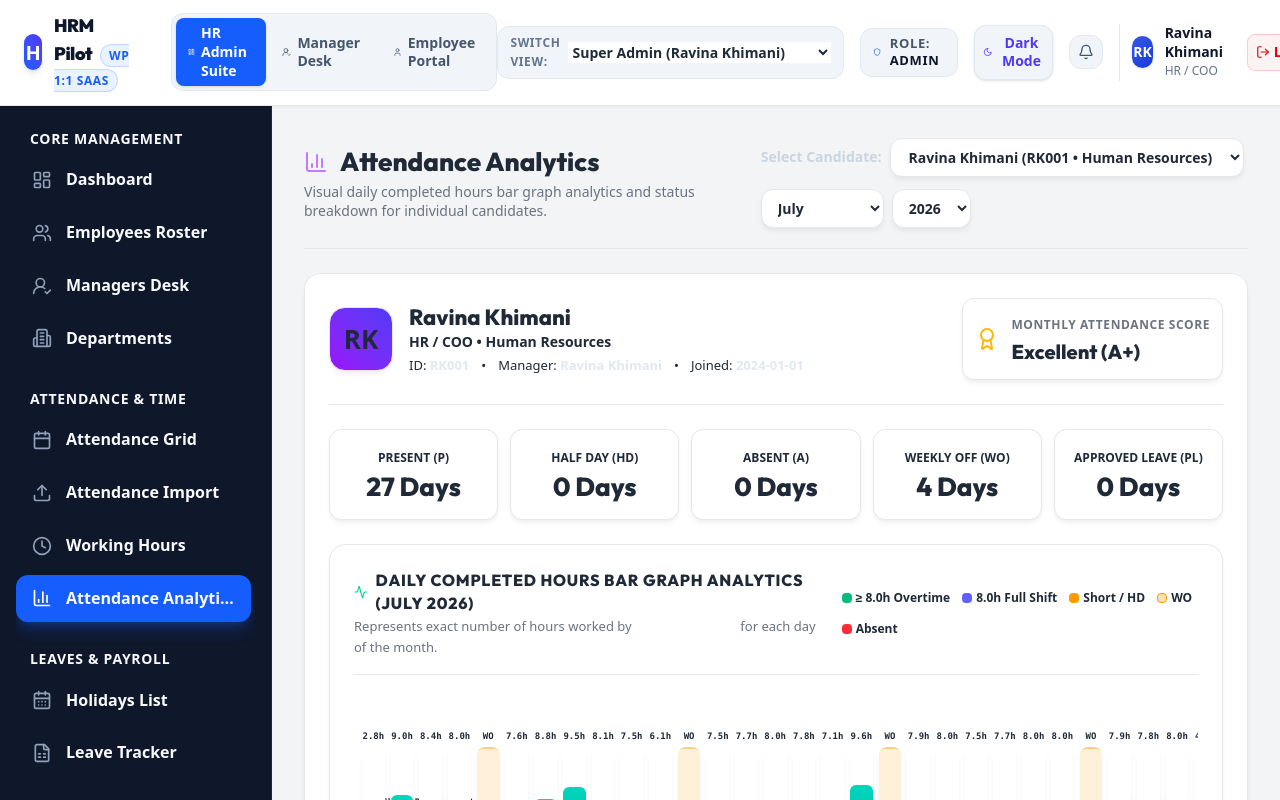
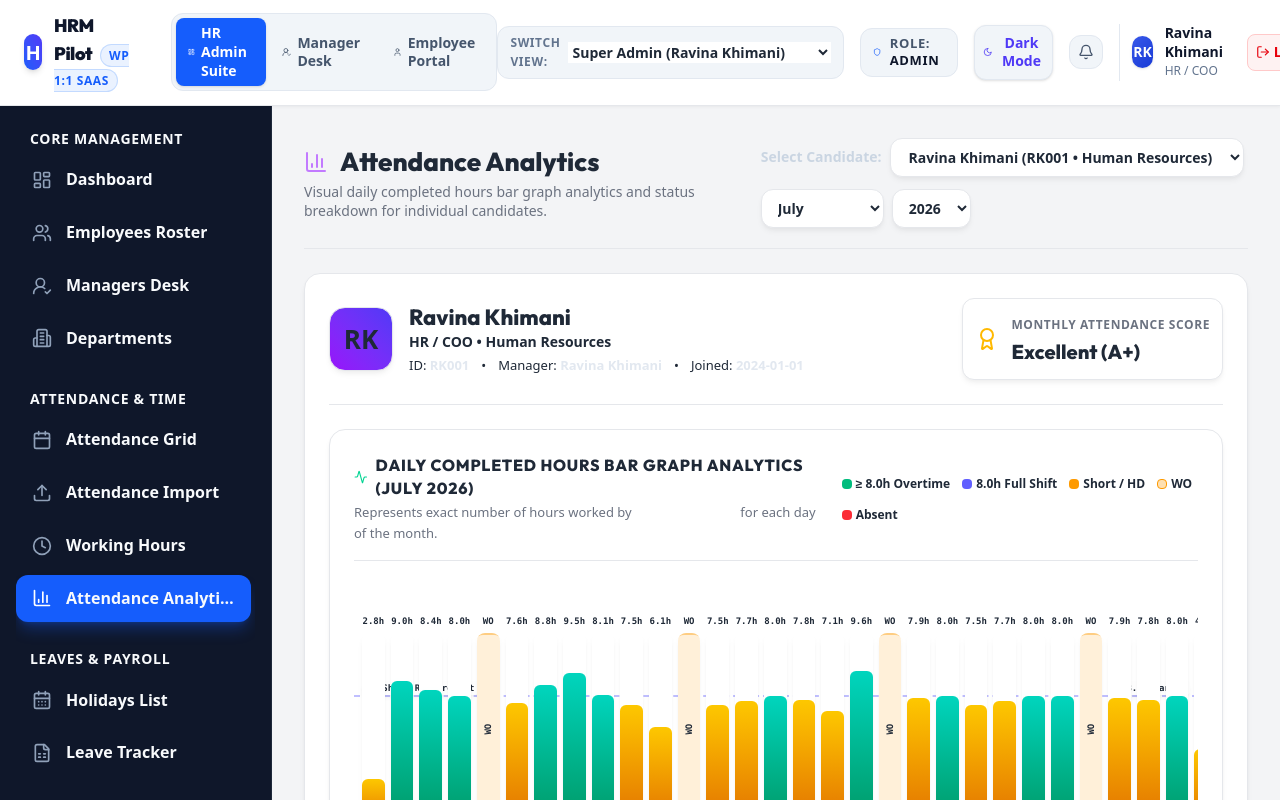
Before and after one commit to harsh12356-44/hrm-pilot-web-app, a Next.js app: page /admin/attendance-analytics in a window 1280 px wide. Shown: the top 800 px of the page. Built offline with nearby package versions, Linux system fonts and the light colour scheme.

Commit message:
Remove status breakdown pills from Attendance Analytics page as requested

```diff
--- a/src/app/admin/attendance-analytics/page.tsx
+++ b/src/app/admin/attendance-analytics/page.tsx
@@ -180,30 +180,6 @@ export default function AttendanceAnalyticsPage() {
                 </div>
               </div>
 
-              {/* Status Breakdown Pills */}
-              <div className="grid grid-cols-2 sm:grid-cols-5 gap-3">
-                <div className="p-3.5 rounded-xl bg-emerald-500/10 border border-emerald-500/20 text-center shadow-sm">
-                  <span className="text-[10px] uppercase font-bold text-emerald-300">Present (P)</span>
-                  <p className="text-2xl font-extrabold text-emerald-400 font-heading">{candidatePresentDays} Days</p>
-                </div>
-                <div className="p-3.5 rounded-xl bg-yellow-500/10 border border-yellow-500/20 text-center shadow-sm">
-                  <span className="text-[10px] uppercase font-bold text-yellow-300">Half Day (HD)</span>
-                  <p className="text-2xl font-extrabold text-yellow-400 font-heading">{candidateHalfDays} Days</p>
-                </div>
-                <div className="p-3.5 rounded-xl bg-red-500/10 border border-red-500/20 text-center shadow-sm">
-                  <span className="text-[10px] uppercase font-bold text-red-300">Absent (A)</span>
-                  <p className="text-2xl font-extrabold text-red-400 font-heading">{candidateAbsentDays} Days</p>
-                </div>
-                <div className="p-3.5 rounded-xl bg-amber-500/10 border border-amber-500/20 text-center shadow-sm">
-                  <span className="text-[10px] uppercase font-bold text-amber-300">Weekly Off (WO)</span>
-                  <p className="text-2xl font-extrabold text-amber-400 font-heading">{candidateWeeklyOffs} Days</p>
-                </div>
-                <div className="p-3.5 rounded-xl bg-purple-500/10 border border-purple-500/20 text-center shadow-sm">
-                  <span className="text-[10px] uppercase font-bold text-purple-300">Approved Leave (PL)</span>
-                  <p className="text-2xl font-extrabold text-purple-400 font-heading">{candidateLeaves} Days</p>
-                </div>
-              </div>
-
               {/* DAILY COMPLETED HOURS BAR GRAPH ANALYTICS */}
               <div className="p-6 rounded-2xl bg-slate-950 border border-slate-800 space-y-6">
                 <div className="flex flex-col sm:flex-row sm:items-center justify-between gap-4 border-b border-slate-800/80 pb-4">
```
